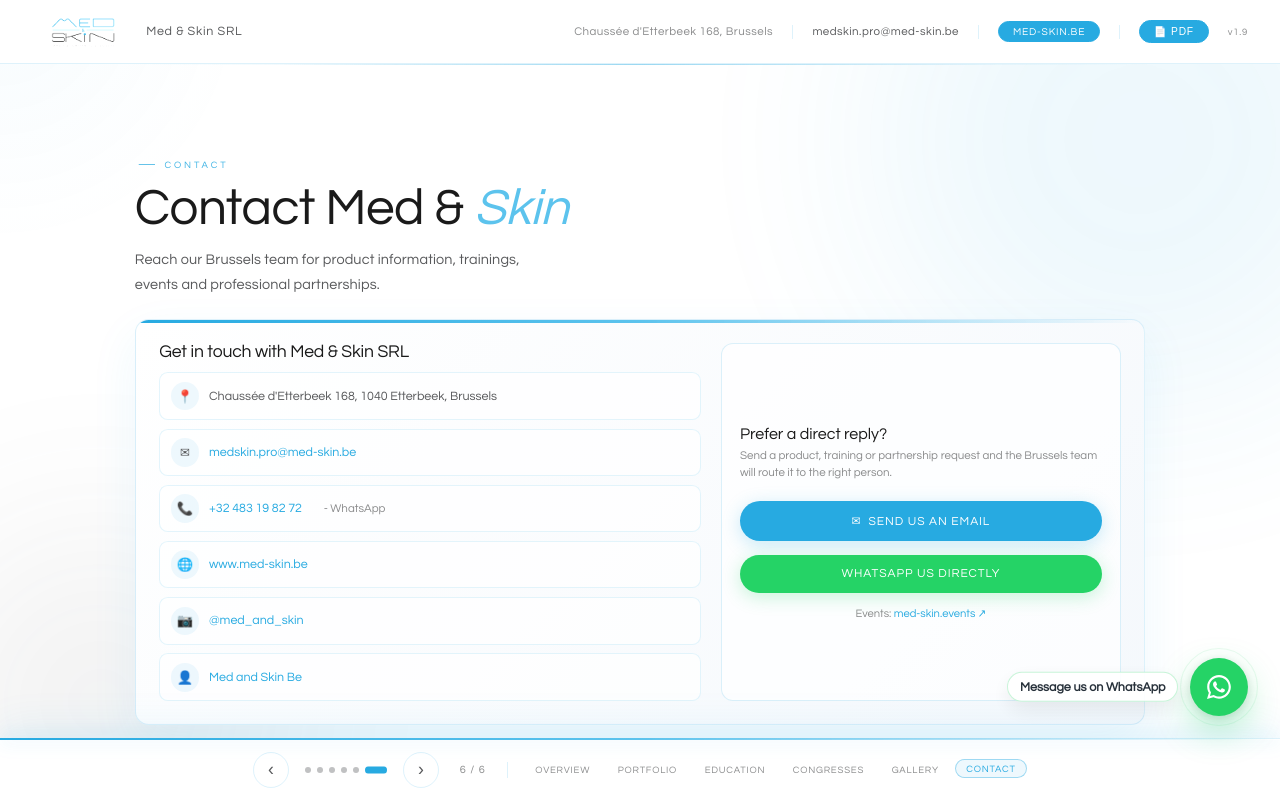
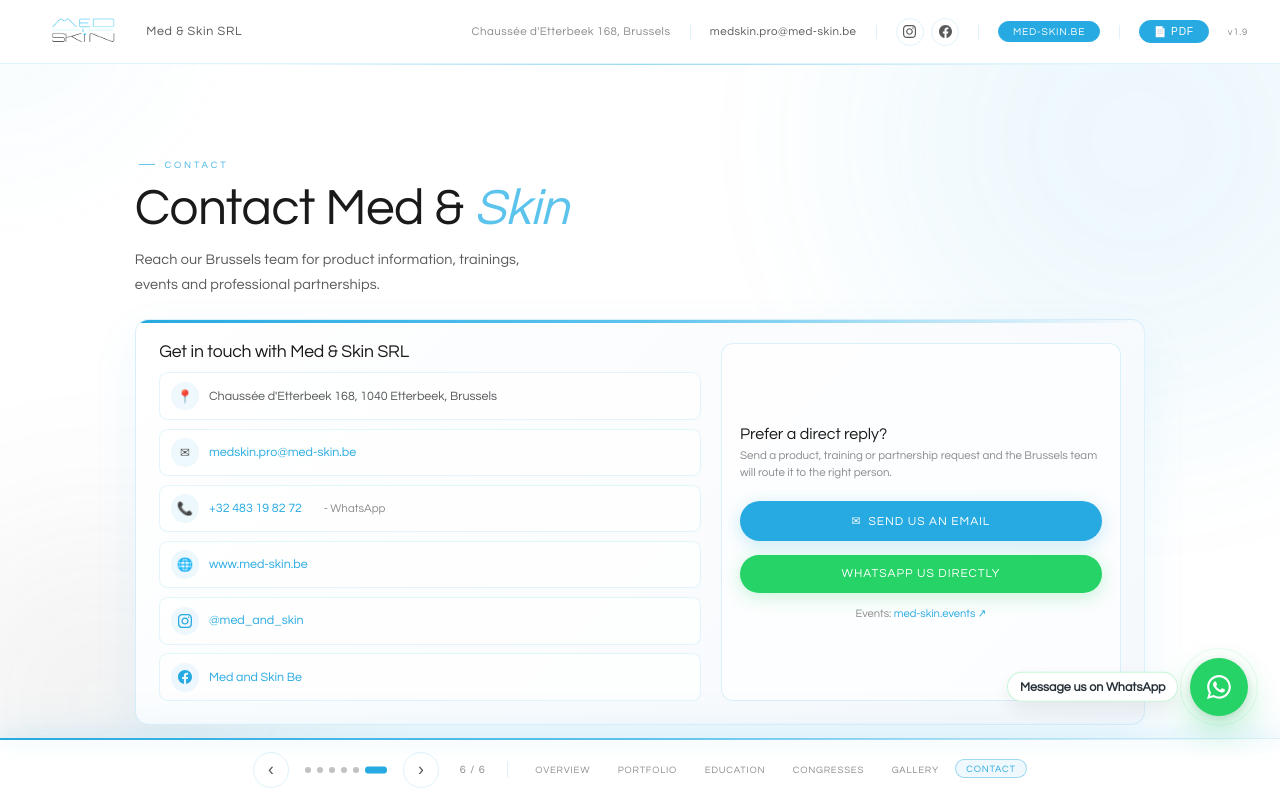
Before and after one commit to medskinpro-afk/--med-skin-presentation, a plain HTML site: page index.html in a window 1280 px wide. Both pictures are taken after a click on the button "Previous slide". Drawn offline with Linux system fonts and the light colour scheme.

Commit message:
Add social icons (Instagram, Facebook) to header and contact slide

```diff
--- a/index.html
+++ b/index.html
@@ -736,6 +736,25 @@
 .nav-divider { width: 1px; height: 16px; background: var(--border); }
 
 /* ━━━━━━━━━━━━━━━━━━━━━━━━━━━━━━━━━━━
+   SOCIAL ICONS
+━━━━━━━━━━━━━━━━━━━━━━━━━━━━━━━━━━━ */
+.social-icons { display: flex; align-items: center; gap: 0.45rem; }
+.social-icon {
+    display: inline-flex; align-items: center; justify-content: center;
+    width: 28px; height: 28px; border-radius: 50%;
+    border: 1px solid var(--border);
+    color: var(--text-muted); background: transparent;
+    text-decoration: none; transition: color 0.2s, border-color 0.2s, background 0.2s;
+    flex-shrink: 0;
+}
+.social-icon svg { width: 13px; height: 13px; fill: currentColor; display: block; }
+.social-icon:hover { color: var(--gold); border-color: var(--border-gold); background: var(--gold-dim); }
+.social-icon-lg {
+    width: 36px; height: 36px;
+}
+.social-icon-lg svg { width: 17px; height: 17px; }
+
+/* ━━━━━━━━━━━━━━━━━━━━━━━━━━━━━━━━━━━
    MOUSE SPOTLIGHT
 ━━━━━━━━━━━━━━━━━━━━━━━━━━━━━━━━━━━ */
 .mouse-spotlight { position: fixed; inset: 0; z-index: 5; pointer-events: none; }
@@ -881,6 +900,7 @@
     .header-right { gap: 0.6rem; }
     .header-pill { padding: 0.45rem 0.9rem; font-size: 0.65rem; min-height: 44px; display: inline-flex; align-items: center; }
     .header-pdf-btn { display: none !important; }
+    .social-icons { display: none; }
 
     /* ── Slide 1 ── */
     .s1-col { gap: 0.6rem !important; }
@@ -1024,6 +1044,15 @@
         <span class="header-address">Chaussée d'Etterbeek 168, Brussels</span>
         <span class="header-sep"></span>
         <a href="mailto:medskin.pro@med-skin.be" class="header-email">medskin.pro@med-skin.be</a>
+        <span class="header-sep"></span>
+        <div class="social-icons">
+            <a href="https://www.instagram.com/med_and_skin/" target="_blank" rel="noopener noreferrer" class="social-icon" title="Instagram">
+                <svg viewBox="0 0 24 24" xmlns="http://www.w3.org/2000/svg"><path d="M12 2.163c3.204 0 3.584.012 4.85.07 3.252.148 4.771 1.691 4.919 4.919.058 1.265.069 1.645.069 4.849 0 3.205-.012 3.584-.069 4.849-.149 3.225-1.664 4.771-4.919 4.919-1.266.058-1.644.07-4.85.07-3.204 0-3.584-.012-4.849-.07-3.26-.149-4.771-1.699-4.919-4.92-.058-1.265-.07-1.644-.07-4.849 0-3.204.013-3.583.07-4.849.149-3.227 1.664-4.771 4.919-4.919 1.266-.057 1.645-.069 4.849-.069zm0-2.163c-3.259 0-3.667.014-4.947.072-4.358.2-6.78 2.618-6.98 6.98-.059 1.281-.073 1.689-.073 4.948 0 3.259.014 3.668.072 4.948.2 4.358 2.618 6.78 6.98 6.98 1.281.058 1.689.072 4.948.072 3.259 0 3.668-.014 4.948-.072 4.354-.2 6.782-2.618 6.979-6.98.059-1.28.073-1.689.073-4.948 0-3.259-.014-3.667-.072-4.947-.196-4.354-2.617-6.78-6.979-6.98-1.281-.059-1.69-.073-4.949-.073zm0 5.838c-3.403 0-6.162 2.759-6.162 6.162s2.759 6.163 6.162 6.163 6.162-2.759 6.162-6.163c0-3.403-2.759-6.162-6.162-6.162zm0 10.162c-2.209 0-4-1.79-4-4 0-2.209 1.791-4 4-4s4 1.791 4 4c0 2.21-1.791 4-4 4zm6.406-11.845c-.796 0-1.441.645-1.441 1.44s.645 1.44 1.441 1.44c.795 0 1.439-.645 1.439-1.44s-.644-1.44-1.439-1.44z"/></svg>
+            </a>
+            <a href="https://www.facebook.com/MedandskinBe/" target="_blank" rel="noopener noreferrer" class="social-icon" title="Facebook">
+                <svg viewBox="0 0 24 24" xmlns="http://www.w3.org/2000/svg"><path d="M24 12.073c0-6.627-5.373-12-12-12s-12 5.373-12 12c0 5.99 4.388 10.954 10.125 11.854v-8.385H7.078v-3.47h3.047V9.43c0-3.007 1.792-4.669 4.533-4.669 1.312 0 2.686.235 2.686.235v2.953H15.83c-1.491 0-1.956.925-1.956 1.874v2.25h3.328l-.532 3.47h-2.796v8.385C19.612 23.027 24 18.062 24 12.073z"/></svg>
+            </a>
+        </div>
         <span class="header-sep"></span>
         <a href="https://med-skin.be" target="_blank" rel="noopener noreferrer" class="header-pill">med-skin.be</a>
         <span class="header-sep"></span>
@@ -1427,11 +1456,11 @@
                             <a href="https://med-skin.be" target="_blank" rel="noopener noreferrer">www.med-skin.be</a>
                         </div>
                         <div class="contact-row">
-                            <span class="contact-icon">&#128247;</span>
+                            <span class="contact-icon"><svg viewBox="0 0 24 24" style="width:14px;height:14px;fill:var(--gold);display:block;"><path d="M12 2.163c3.204 0 3.584.012 4.85.07 3.252.148 4.771 1.691 4.919 4.919.058 1.265.069 1.645.069 4.849 0 3.205-.012 3.584-.069 4.849-.149 3.225-1.664 4.771-4.919 4.919-1.266.058-1.644.07-4.85.07-3.204 0-3.584-.012-4.849-.07-3.26-.149-4.771-1.699-4.919-4.92-.058-1.265-.07-1.644-.07-4.849 0-3.204.013-3.583.07-4.849.149-3.227 1.664-4.771 4.919-4.919 1.266-.057 1.645-.069 4.849-.069zm0-2.163c-3.259 0-3.667.014-4.947.072-4.358.2-6.78 2.618-6.98 6.98-.059 1.281-.073 1.689-.073 4.948 0 3.259.014 3.668.072 4.948.2 4.358 2.618 6.78 6.98 6.98 1.281.058 1.689.072 4.948.072 3.259 0 3.668-.014 4.948-.072 4.354-.2 6.782-2.618 6.979-6.98.059-1.28.073-1.689.073-4.948 0-3.259-.014-3.667-.072-4.947-.196-4.354-2.617-6.78-6.979-6.98-1.281-.059-1.69-.073-4.949-.073zm0 5.838c-3.403 0-6.162 2.759-6.162 6.162s2.759 6.163 6.162 6.163 6.162-2.759 6.162-6.163c0-3.403-2.759-6.162-6.162-6.162zm0 10.162c-2.209 0-4-1.79-4-4 0-2.209 1.791-4 4-4s4 1.791 4 4c0 2.21-1.791 4-4 4zm6.406-11.845c-.796 0-1.441.645-1.441 1.44s.645 1.44 1.441 1.44c.795 0 1.439-.645 1.439-1.44s-.644-1.44-1.439-1.44z"/></svg></span>
                             <a href="https://www.instagram.com/med_and_skin/" target="_blank" rel="noopener noreferrer">@med_and_skin</a>
                         </div>
                         <div class="contact-row">
-                            <span class="contact-icon">&#128100;</span>
+                            <span class="contact-icon"><svg viewBox="0 0 24 24" style="width:14px;height:14px;fill:var(--gold);display:block;"><path d="M24 12.073c0-6.627-5.373-12-12-12s-12 5.373-12 12c0 5.99 4.388 10.954 10.125 11.854v-8.385H7.078v-3.47h3.047V9.43c0-3.007 1.792-4.669 4.533-4.669 1.312 0 2.686.235 2.686.235v2.953H15.83c-1.491 0-1.956.925-1.956 1.874v2.25h3.328l-.532 3.47h-2.796v8.385C19.612 23.027 24 18.062 24 12.073z"/></svg></span>
                             <a href="https://www.facebook.com/MedandskinBe/" target="_blank" rel="noopener noreferrer">Med and Skin Be</a>
                         </div>
                     </div>
```
